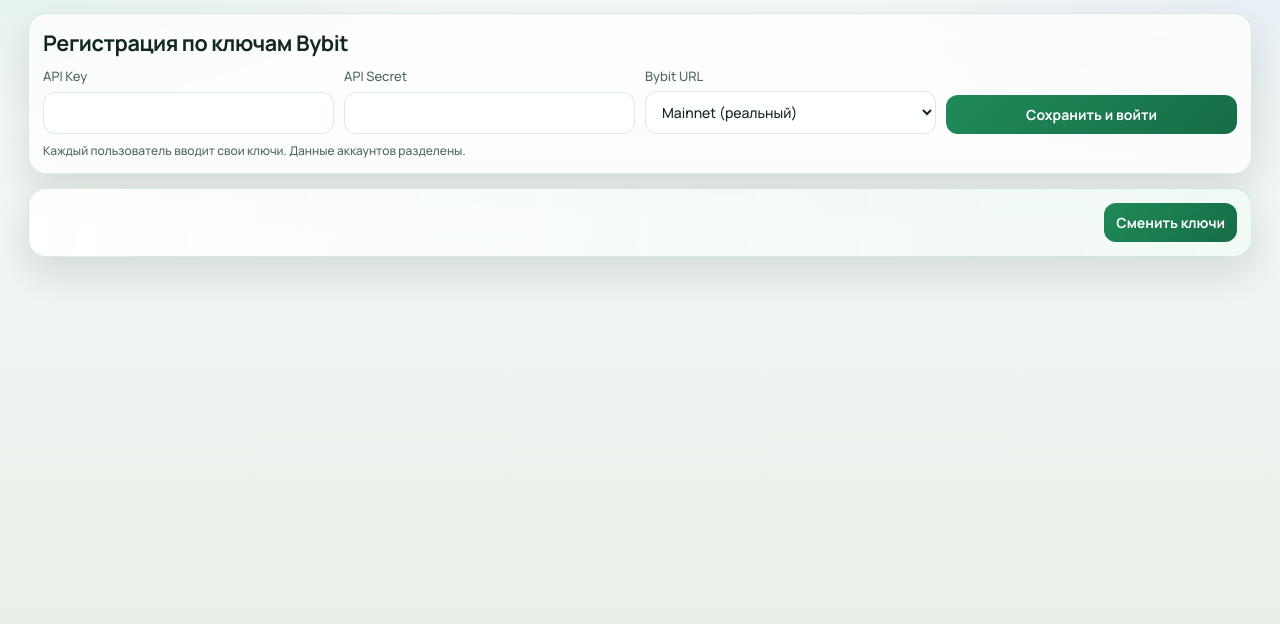
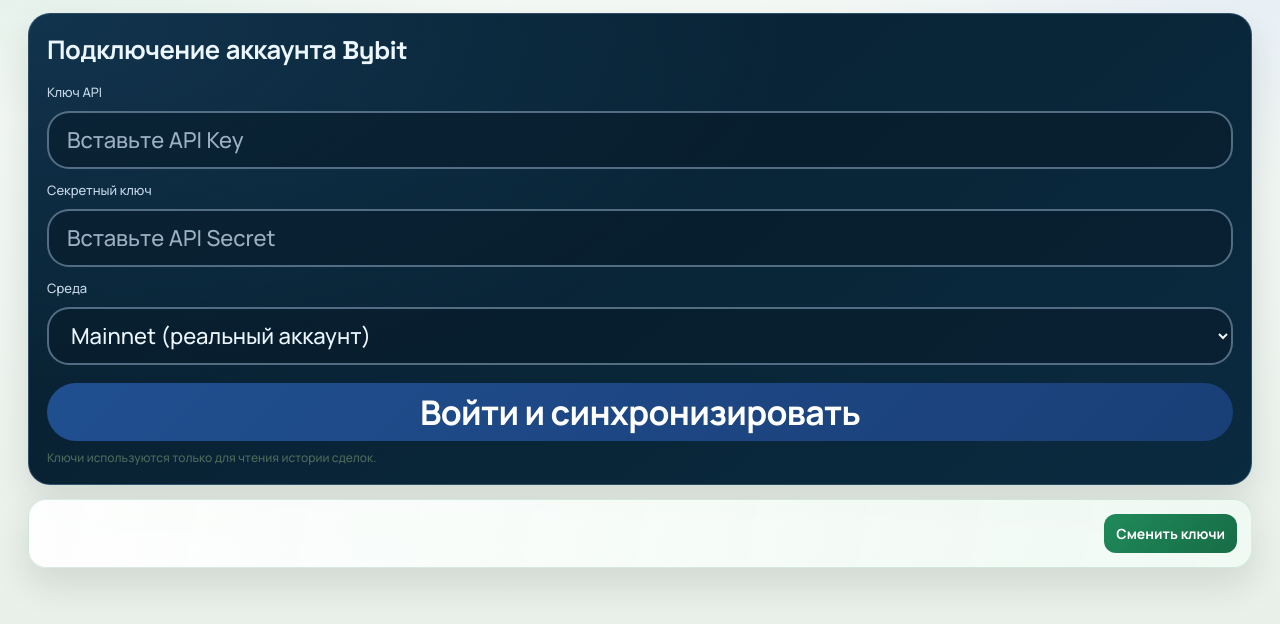
Before and after one commit to yacubrrk/trade-diary, a website: page app/public/index.html in a window 1280 px wide. Shown: the part 82-706 px from the top of the page. Drawn offline with Linux system fonts and the light colour scheme; no server answers.

Commit message:
Redesign auth block with modern vertical login layout

```diff
--- a/app/public/index.html
+++ b/app/public/index.html
@@ -14,27 +14,30 @@
         <p class="app-subtitle">Bybit Spot Journal</p>
       </section>
 
-      <section class="card" id="auth-card">
-        <h2>Регистрация по ключам Bybit</h2>
-        <form id="auth-form" class="grid-form">
-          <label>
-            API Key
-            <input type="text" name="api_key" required />
-          </label>
-          <label>
-            API Secret
-            <input type="password" name="api_secret" required />
-          </label>
-          <label>
-            Bybit URL
-            <select name="base_url">
-              <option value="https://api.bybit.com">Mainnet (реальный)</option>
-              <option value="https://api-testnet.bybit.com">Testnet</option>
-            </select>
-          </label>
-          <button type="submit">Сохранить и войти</button>
+      <section class="card auth-card" id="auth-card">
+        <h2 class="auth-title">Подключение аккаунта Bybit</h2>
+        <form id="auth-form" class="auth-form">
+          <label class="auth-label" for="api-key-input">Ключ API</label>
+          <input id="api-key-input" type="text" name="api_key" placeholder="Вставьте API Key" required />
+
+          <label class="auth-label" for="api-secret-input">Секретный ключ</label>
+          <input
+            id="api-secret-input"
+            type="password"
+            name="api_secret"
+            placeholder="Вставьте API Secret"
+            required
+          />
+
+          <label class="auth-label" for="base-url-select">Среда</label>
+          <select id="base-url-select" name="base_url">
+            <option value="https://api.bybit.com">Mainnet (реальный аккаунт)</option>
+            <option value="https://api-testnet.bybit.com">Testnet (тестовый)</option>
+          </select>
+
+          <button class="auth-submit" type="submit">Войти и синхронизировать</button>
         </form>
-        <p class="hint">Каждый пользователь вводит свои ключи. Данные аккаунтов разделены.</p>
+        <p class="hint auth-hint">Ключи используются только для чтения истории сделок.</p>
       </section>
 
       <section class="card profile-row hidden" id="profile-card">
--- a/app/public/styles.css
+++ b/app/public/styles.css
@@ -81,6 +81,71 @@
   padding: 14px;
   box-shadow: var(--shadow);
   backdrop-filter: blur(12px);
+}
+
+.auth-card {
+  padding: 18px;
+  border-radius: 22px;
+  background:
+    radial-gradient(120% 160% at 0% 0%, rgba(35, 91, 134, 0.35), transparent 52%),
+    linear-gradient(140deg, #081f2f 0%, #0a2a3f 100%);
+  border: 1px solid rgba(170, 212, 255, 0.22);
+  color: #dbe9f7;
+}
+
+.auth-title {
+  margin: 0 0 14px;
+  color: #ecf6ff;
+  font-family: 'Space Grotesk', 'Manrope', sans-serif;
+  font-size: clamp(1.4rem, 2vw, 1.8rem);
+}
+
+.auth-form {
+  display: grid;
+  gap: 10px;
+}
+
+.auth-form input,
+.auth-form select {
+  height: 58px;
+  border-radius: 22px;
+  border: 2px solid rgba(196, 224, 255, 0.4);
+  background: rgba(8, 28, 43, 0.6);
+  color: #ecf6ff;
+  font-size: 22px;
+  padding: 0 18px;
+}
+
+.auth-form input::placeholder {
+  color: rgba(206, 224, 241, 0.75);
+}
+
+.auth-form input:focus,
+.auth-form select:focus {
+  border-color: #cfe8ff;
+  box-shadow: 0 0 0 4px rgba(130, 191, 255, 0.2);
+}
+
+.auth-label {
+  margin-top: 2px;
+  color: rgba(217, 234, 250, 0.9);
+  font-size: 13px;
+}
+
+.auth-submit {
+  margin-top: 8px;
+  height: 58px;
+  border-radius: 999px;
+  width: 100%;
+  font-size: 34px;
+  line-height: 1;
+  letter-spacing: -0.02em;
+  background: linear-gradient(135deg, #204f90 0%, #1a3f77 100%);
+}
+
+.auth-hint {
+  margin-top: 10px;
+  color: rgba(187, 214, 239, 0.84);
 }
 
 #profile-card {
@@ -262,6 +327,17 @@
     align-items: stretch;
   }
 
+  .auth-form input,
+  .auth-form select {
+    font-size: 18px;
+    height: 52px;
+  }
+
+  .auth-submit {
+    font-size: 27px;
+    height: 52px;
+  }
+
   button {
     width: 100%;
   }
```
